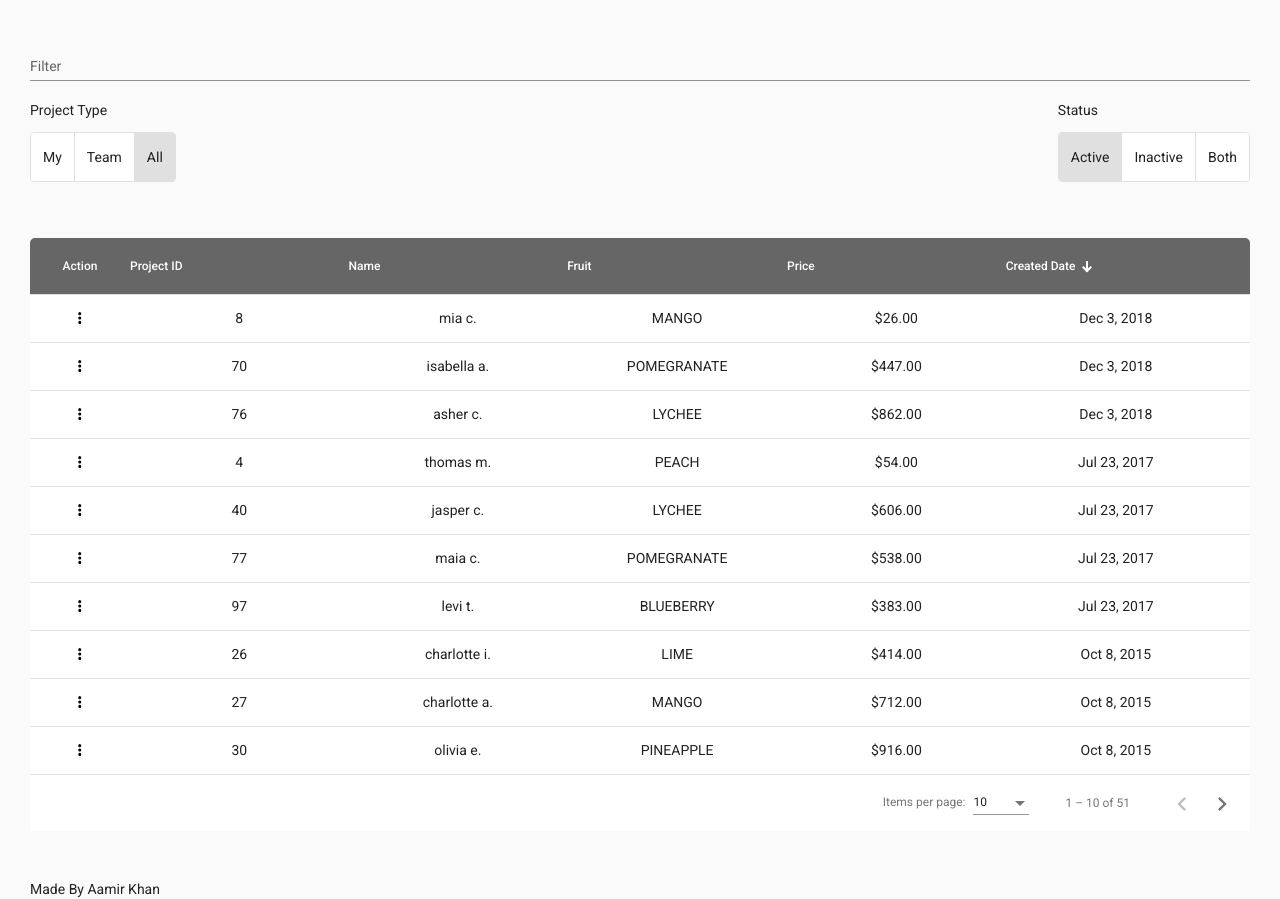
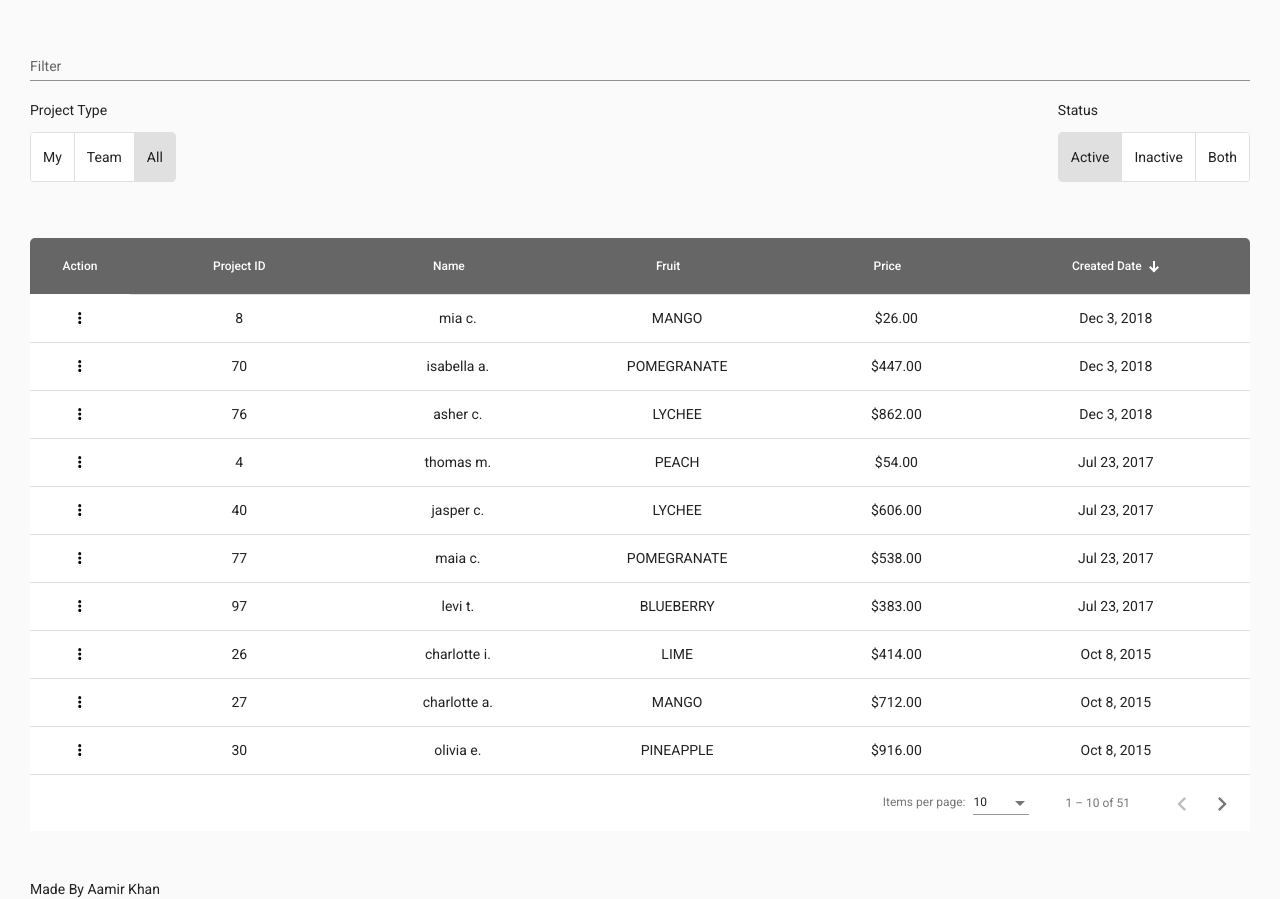
Before and after one commit to aamir12/angular-material-genric-table, an Angular app: page / in a window 1280 px wide. Built offline with nearby package versions, Linux system fonts and the light colour scheme.

Commit message:
remove border

```diff
--- a/src/app/table-component.ts
+++ b/src/app/table-component.ts
@@ -1,10 +1,9 @@
 import { Component, OnInit } from '@angular/core';
 import { MatSort } from '@angular/material/sort';
-import { IActionBtnConfiguration, IColumn, IUserData, NonArrayObject, SearchObject } from './model';
+import { IActionBtnConfiguration, IColumn, IUserData } from './model';
 import { createNewUser } from './data';
 import { CurrencyPipe } from '@angular/common';
 import { AP3DatePipe } from './pipes/ap3date.pipe';
-import moment from 'moment';
 import { dateCompare, numberCompare, stringCompare, textSearchFN } from './utility/common.fn';
 
 @Component({
--- a/src/styles.scss
+++ b/src/styles.scss
@@ -21,11 +21,11 @@ body {
   color: #fff !important;
 }
 
-.lib-mat mat-sort-header-container {
+.lib-mat .mat-sort-header-container {
   justify-content: center !important;
 }
 
-.lib-mat .mat-sort-header-disabled .mat-sort-header-arrow {
+.lin-mat .mat-sort-header-disabled .mat-sort-header-arrow {
   display: none !important;
 }
 
@@ -59,3 +59,7 @@ body {
 .lib-mat-actions-menu .mat-menu-item:hover {
   background: transparent;
 }
+
+.lib-mat th.mat-table-sticky {
+  border: none !important;
+}
```
